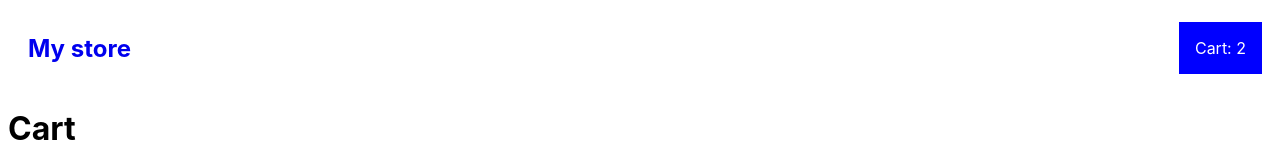
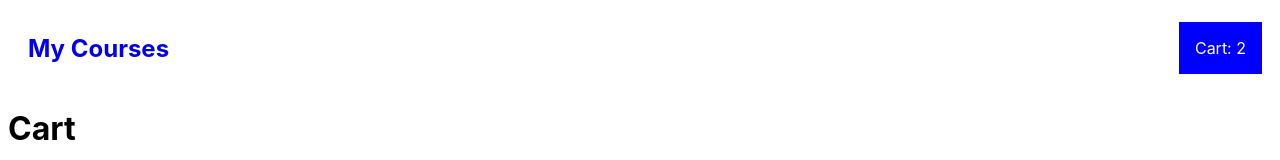
Before and after one commit to adaolima/react-recoil-simple-cart, a React (Create React App) app: page /cart in a window 1280 px wide. Shown: the top 160 px of the page. Built offline with nearby package versions, Linux system fonts and the light colour scheme.

Commit message:
Change to using courses subject

```diff
--- a/src/components/Header/index.tsx
+++ b/src/components/Header/index.tsx
@@ -7,7 +7,7 @@ const Header:React.FC = () => {
         <header>
             <Navbar>
                 <Brand to="/">
-                    <h1>My store</h1>
+                    <h1>My Courses</h1>
                 </Brand>
                 <ButtonCart to="cart">
                     Cart: { totalQty }
--- a/src/pages/Cart/index.tsx
+++ b/src/pages/Cart/index.tsx
@@ -5,7 +5,7 @@ const Cart:React.FC = () => (
     <>
         <Helmet>
             <title> Your Cart </title>
-            <meta name="description" content="These amazing products area almost yours." />
+            <meta name="description" content="These amazing courses almost yours." />
         </Helmet>
         <h1>Cart</h1>
     </>
```
